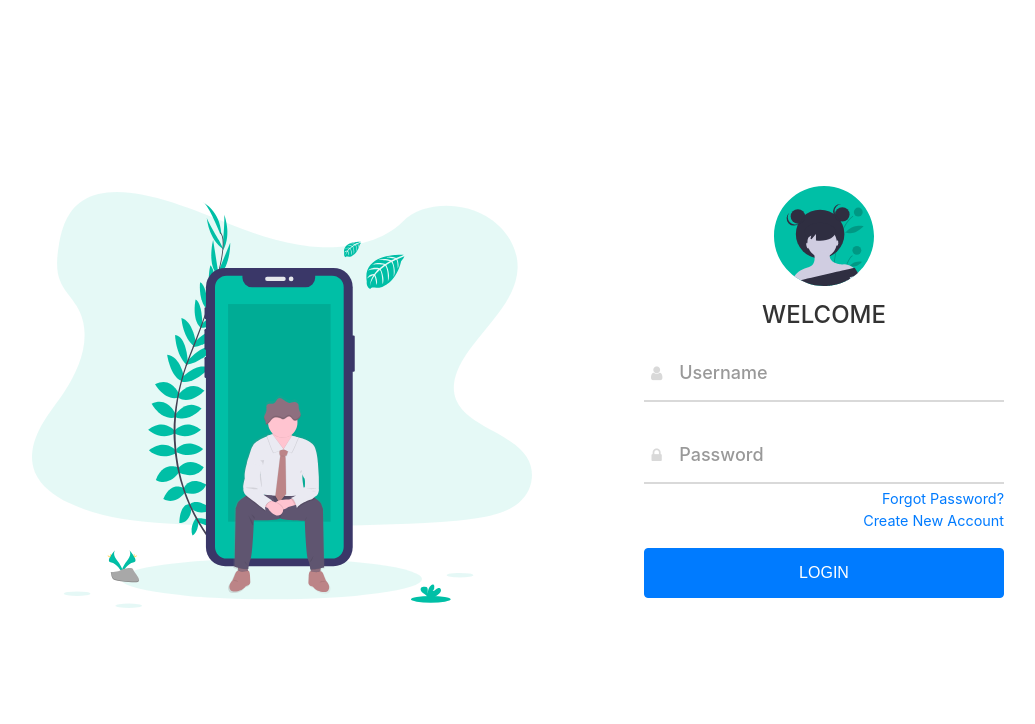
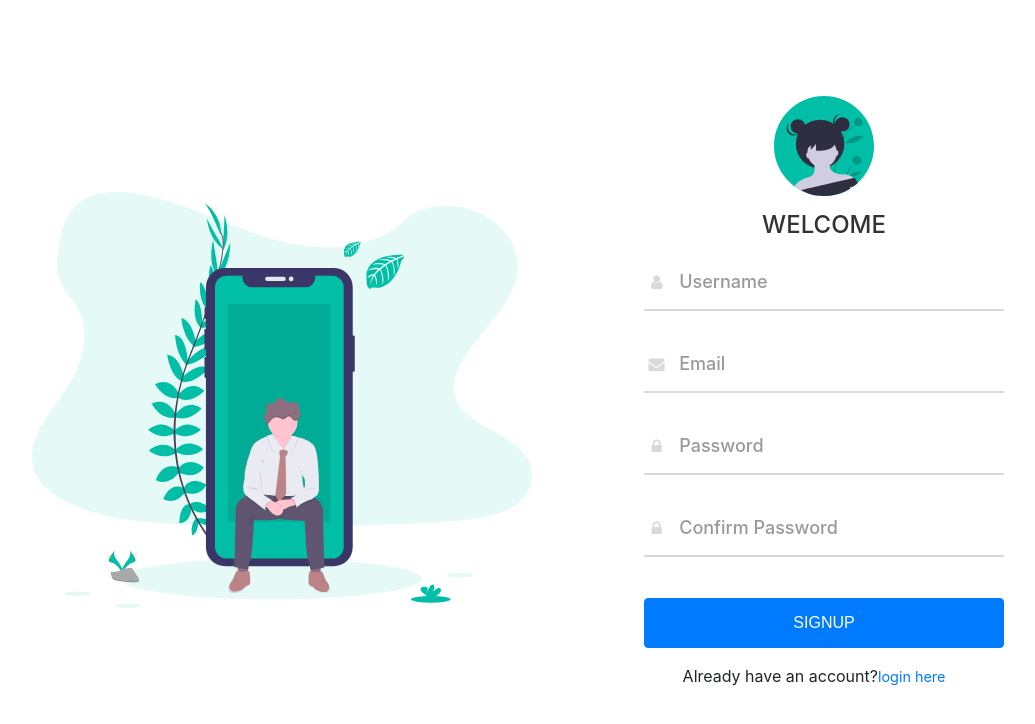
Before and after one commit to anitawangila/login, a plain HTML site: page signup.html in a window 1280 px wide. Shown: the whole page, without its empty margins (53-1088 px from the left). Drawn offline with nearby package versions, Linux system fonts and the light colour scheme; files whose address does not match are found by name.

Commit message:
first commit

```diff
--- a/css/style.css
+++ b/css/style.css
@@ -10,8 +10,10 @@
     grid-template-columns: repeat(2, 1fr);
     grid-gap: 7rem;
     padding: 0.2rem;
+    overflow: hidden;
 
 }
+
 body{
     background-color: #f3f3f3;
     font-family: "poppins", sans-serif;
@@ -25,6 +27,7 @@ body{
     display: flex;
     justify-content: flex-end;
     align-items: center;
+
 }
 
 
@@ -33,9 +36,18 @@ body{
     align-items: center;
     text-align: center;
 }
+.signup-container{
+    display: flex;
+    align-items: center;
+    text-align: center;
+
+}
 form{
     width: 360px;
+
+
 }
+
 .avatar{
     width: 100px;
 }
@@ -126,15 +138,28 @@ width: 50%;
     font-family: "poppins",sans-serif;
 }
 a{
-    display: block;
+   display: inline-block;
     text-align: right;
     text-decoration: none;
     color: #999;
     font-size: 0.9rem;
     transition: .3s;
+   /* margin-left: 100px;*/
 }
 a:hover{
     color: #38d398;
+}
+.acct{
+    display: block;
+    text-align: right;
+    text-decoration: none;
+    color: blue;
+    font-size: 0.9rem;
+    transition: .3s;
+    margin-right: 20px;
+}
+p{
+    margin-right:20px ;
 }
 .btn{
     display: block;
@@ -185,4 +210,7 @@ a:hover{
     .login-container{
         justify-content: center;
     }
+    .signup-container{
+        justify-content: center;
+    }
 }
--- a/index.html
+++ b/signup.html
@@ -6,7 +6,7 @@
     <meta http-equiv="X-UA-Compatible" content="ie=edge">
     <link href='https://unpkg.com/boxicons@2.0.7/css/boxicons.min.css' rel='stylesheet'>
     <link rel="stylesheet" href="https://cdnjs.cloudflare.com/ajax/libs/font-awesome/4.7.0/css/font-awesome.css">
-        <title>login form</title>
+        <title>signup form</title>
         <link rel="stylesheet" href="css/style.css">
         <link rel="stylesheet" href="css/bootstrap.min.css">
 
@@ -17,8 +17,8 @@
     <div class="img">
         <img src="img/imglogin.svg">
     </div>
-    <div class="login-container">
-        <form action="index.html">
+    <div class="signup-container">
+        <form action="">
             <img class="avatar" src="img/avatar.svg">
 
             <h2>Welcome</h2>
@@ -34,6 +34,17 @@
            </div>
 
            <div class="input-div two">
+            <div class="i">
+                <i class="fa fa-envelope"></i>
+
+            </div>
+            <div>
+              <h5>Email</h5>
+              <input class="input" type="email" id="email">
+            </div>
+         </div>
+
+           <div class="input-div three">
               <div class="i">
                  <i class="fa fa-lock"></i>
               </div>
@@ -42,15 +53,26 @@
                 <input class="input" type="password" id="password">
               </div>
            </div>
-           <a href="#" class="acct">Forgot Password?</a>
-             <a href="#">Create New Account</a>
 
-             <input type="submit" class="btn btn-primary btn-md" value="login" id="submit">
+           <div class="input-div four">
+            <div class="i">
+               <i class="fa fa-lock"></i>
+            </div>
+            <div>
+              <h5>Confirm Password</h5>
+              <input class="input" type="password" id="password">
+            </div>
+        </div>
 
-       </form>
+             <input type="submit" class="btn btn-primary btn-md" value="signup" id="submit">
+             <p>Already have an account?<a href="index.html">login here</a></p>
+     </form>
     </div>
 
-</div>
+
+
+
+
 <script src="js/index.js"></script>
 <script src="js/bootstrap.min.css"></script>
 <!-- jQuery (necessary for Bootstrap's JavaScript plugins) -->
```
